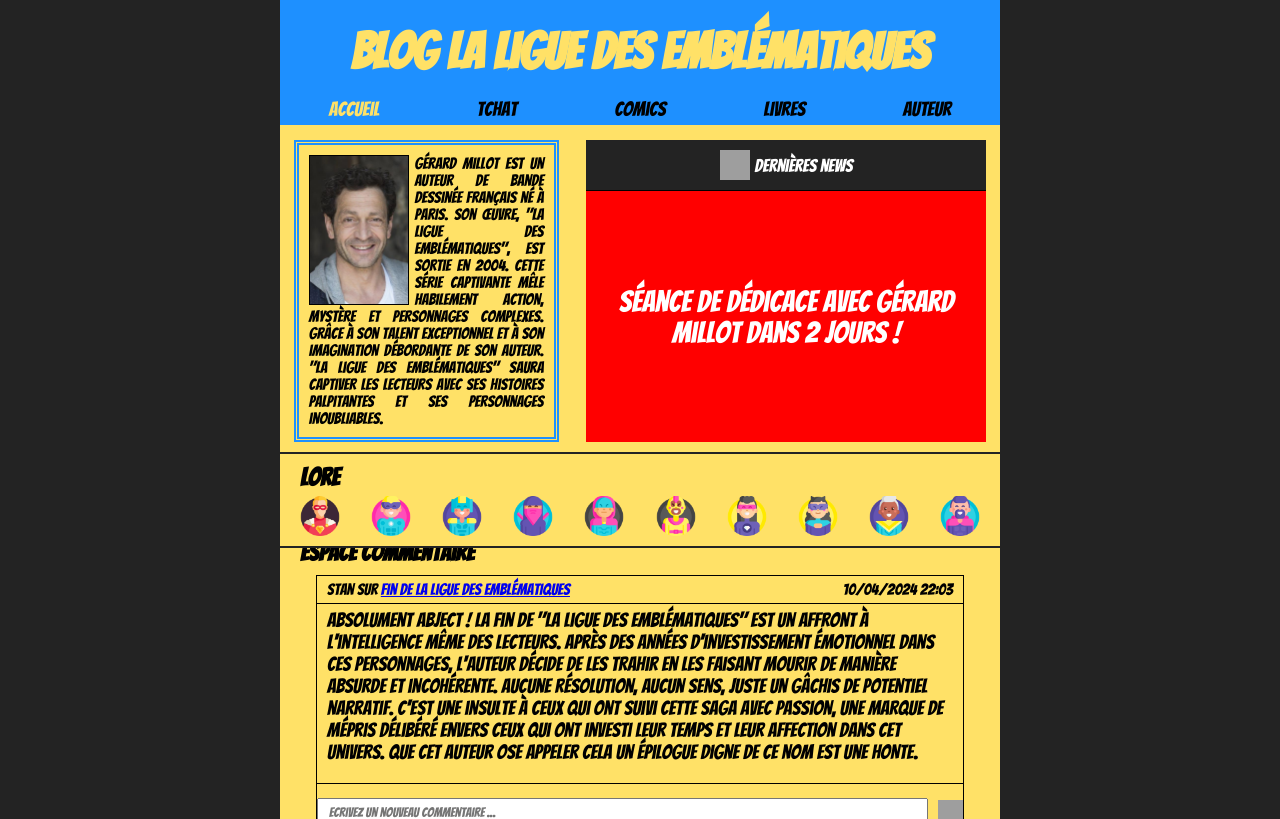
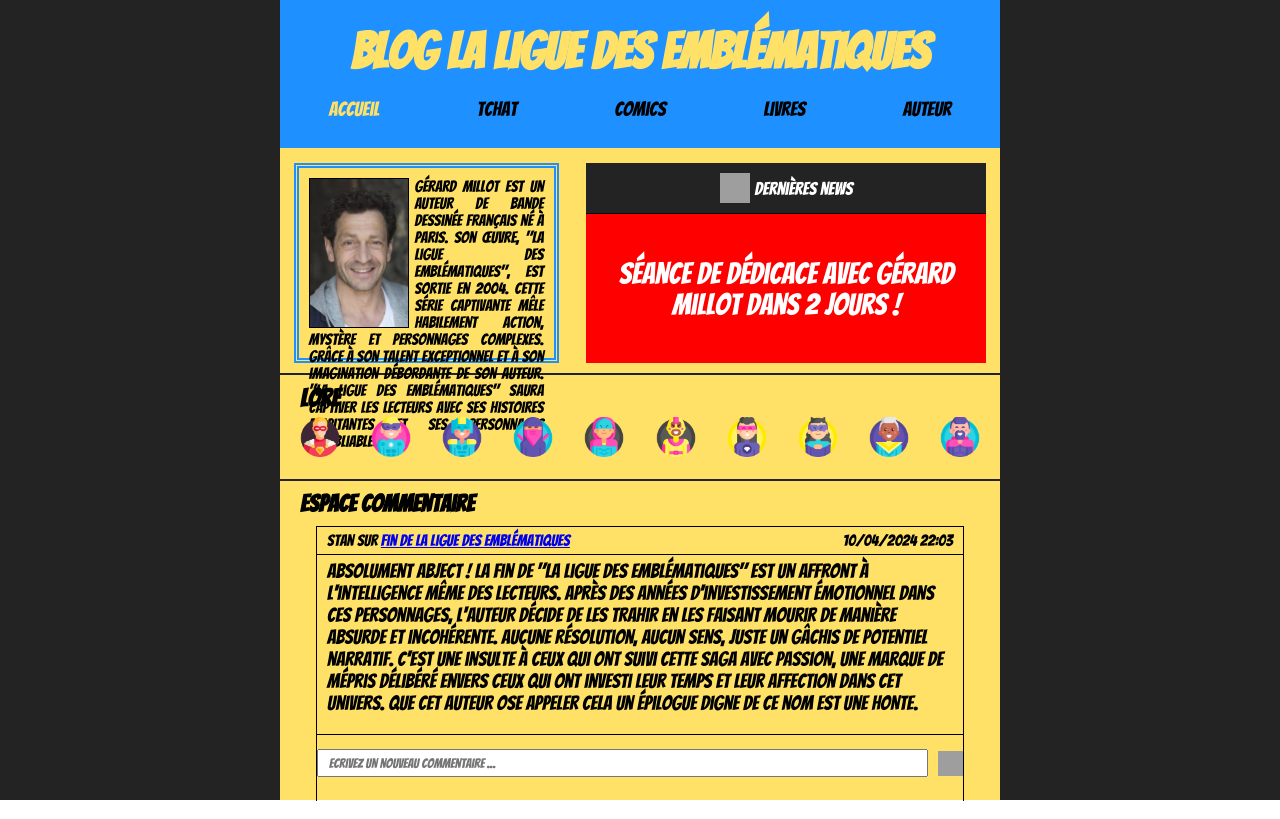
Before and after one commit to GabrielIvanes/ligue-des-emblematiques, a React (Vite) app: page / in a window 1280 px wide. Built offline with nearby package versions, Linux system fonts and the light colour scheme; grey boxes are pictures that could not be loaded.

Commit message:
flex height of elements

```diff
--- a/src/assets/styles/header.css
+++ b/src/assets/styles/header.css
@@ -1,6 +1,7 @@
 header {
 	padding-top: 25px;
 	background-color: var(--blue);
+	height: 18.5vh;
 }
 
 header h1 {
--- a/src/assets/styles/home.css
+++ b/src/assets/styles/home.css
@@ -1,11 +1,13 @@
 .home-content {
 	padding-top: 15px;
 	background-color: var(--yellow);
+	height: 81.5vh;
 }
 
 .home-content .top-content {
 	display: flex;
 	justify-content: space-around;
+	height: 25vh;
 }
 
 .home-content .top-content > div {
@@ -70,6 +72,7 @@
 }
 
 .home-content .lore-wrapper {
+	height: 10.5vh;
 	margin: 10px 20px 0 20px;
 }
 
@@ -93,7 +96,7 @@
 	flex-direction: column;
 	justify-content: flex-end;
 	align-items: center;
-	height: 271px;
+	height: calc(81.5vh - 25vh - 10.5vh - 48px);
 	overflow: hidden;
 }
 
--- a/src/assets/styles/tchat.css
+++ b/src/assets/styles/tchat.css
@@ -1,5 +1,5 @@
 .tchat-wrapper {
-	height: 82.1vh;
+	height: 81.5vh;
 	display: flex;
 	flex-direction: column;
 	justify-content: center;
```
